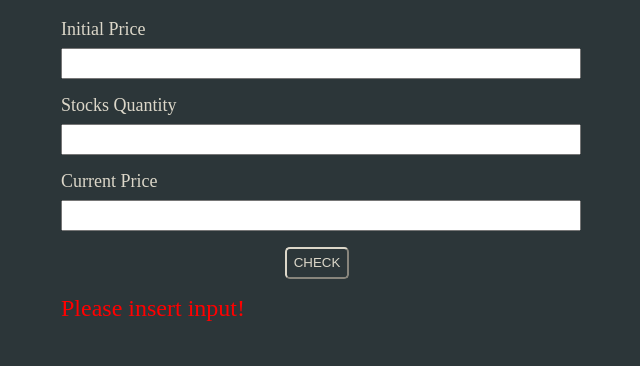
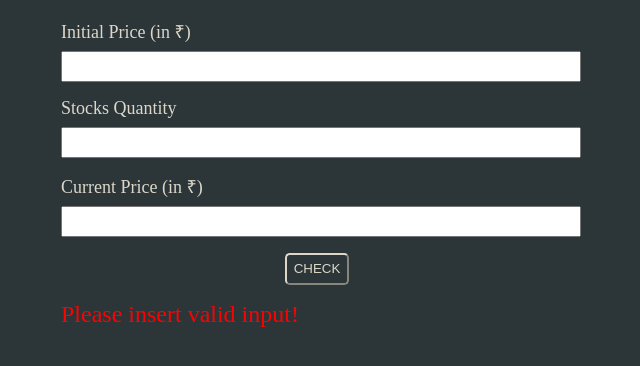
Before and after one commit to BatraAayush/stock-profit-loss, a plain HTML site: page index.html in a window 1280 px wide. Both pictures are taken after a click on the button "CHECK". Shown: the part 62-428 px from the top of the page, without its empty margins (323-963 px from the left). Drawn offline with Linux system fonts and the light colour scheme.

Commit message:
fix edge cases

```diff
--- a/index.html
+++ b/index.html
@@ -9,11 +9,11 @@
     </head>
     <body>
         <h1>Stock Profit Loss &#128181;</h1>
-        <label for="initial-price">Initial Price</label>
+        <label for="initial-price">Initial Price (in &#8377;)</label>
         <input id="initial-price" type="number" />
         <label for="quantity">Stocks Quantity</label>
         <input id="quantity" type="number" />
-        <label for="current-price">Current Price</label>
+        <label for="current-price">Current Price (in &#8377;)</label>
         <input id="current-price" type="number" />
         <button id="check">CHECK</button>
         <div id="output"></div>
--- a/main.js
+++ b/main.js
@@ -5,10 +5,10 @@ const checkBtn = document.querySelector("#check");
 const output = document.querySelector("#output");
 
 checkBtn.addEventListener("click",()=>{
-    if(initialPrice.value && quantity.value && currentPrice.value) {
+    if(initialPrice.value > 0 && quantity.value > 0 && currentPrice.value > 0) {
         checkForProfitLoss(Number(initialPrice.value),Number(quantity.value),Number(currentPrice.value));
     } else {
-        output.innerHTML = "Please insert input!"
+        output.innerHTML = "Please insert valid input!"
         output.style.color = "red";
     }
 
@@ -21,7 +21,7 @@ function checkForProfitLoss(init,qty,curr) {
         let profitPercentage = (profit/(init*qty))*100;
         profit = profit.toFixed(2);
         profitPercentage = profitPercentage.toFixed(2);
-        output.innerHTML = `Congratulations! You are in profit of ${profit} and your profit pecentage is ${profitPercentage}% &#x1F911;`;
+        output.innerHTML = `Congratulations! You are in profit of &#8377; ${profit} and your profit pecentage is ${profitPercentage}% &#x1F911;`;
         output.style.color = "green";
     } else if (init === curr) {
         output.innerHTML = `No Profit No Loss &#128528;	`;
@@ -31,7 +31,7 @@ function checkForProfitLoss(init,qty,curr) {
         let lossPercentage = (loss/(init*qty))*100;
         loss = loss.toFixed(2);
         lossPercentage = lossPercentage.toFixed(2);
-        output.innerHTML = `Sorry! You are in loss of ${loss} and your loss pecentage is ${lossPercentage}% &#128542;`
+        output.innerHTML = `Sorry! You are in loss of &#8377; ${loss} and your loss pecentage is ${lossPercentage}% &#128542;`
         output.style.color = "red";
 
     }
```
